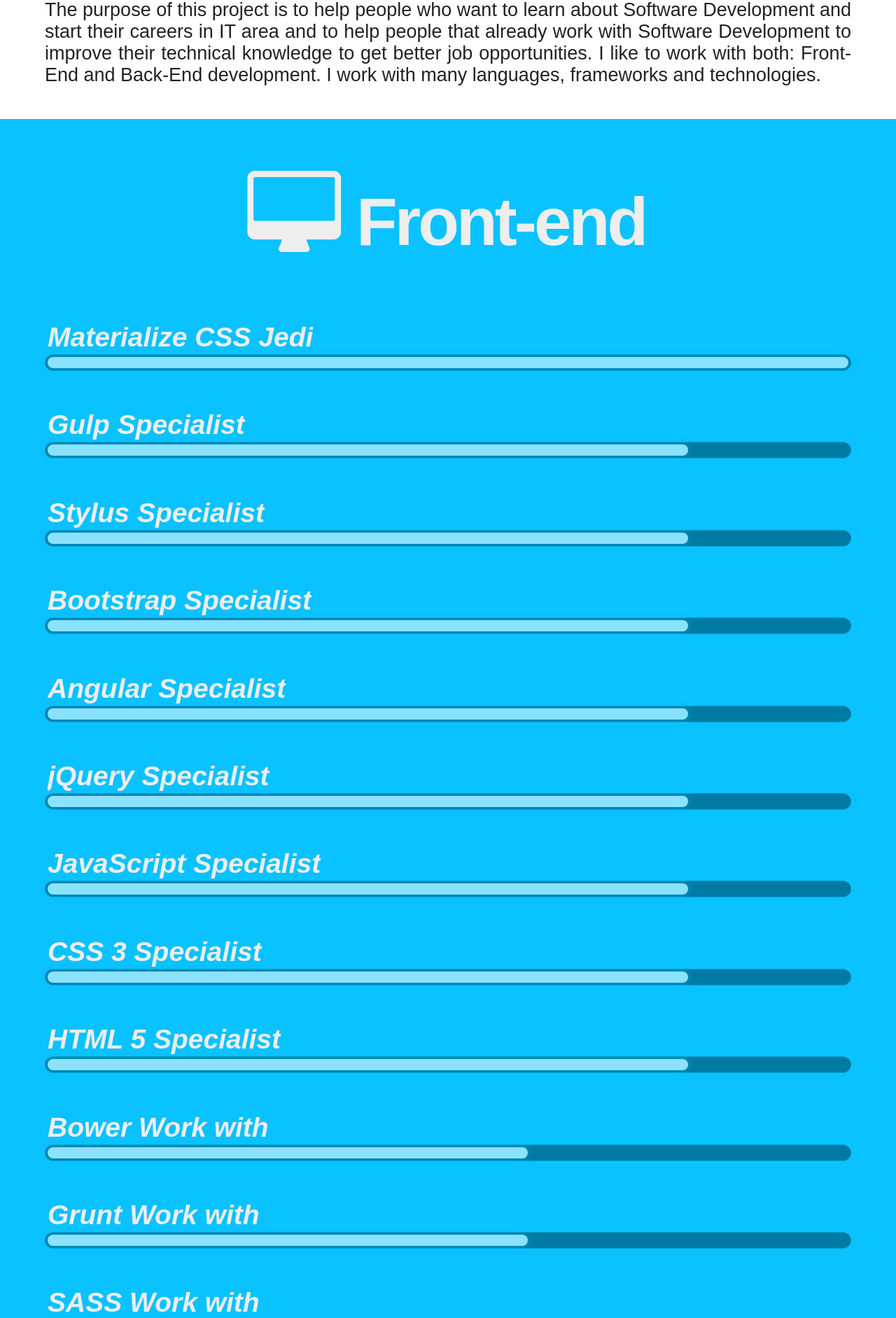
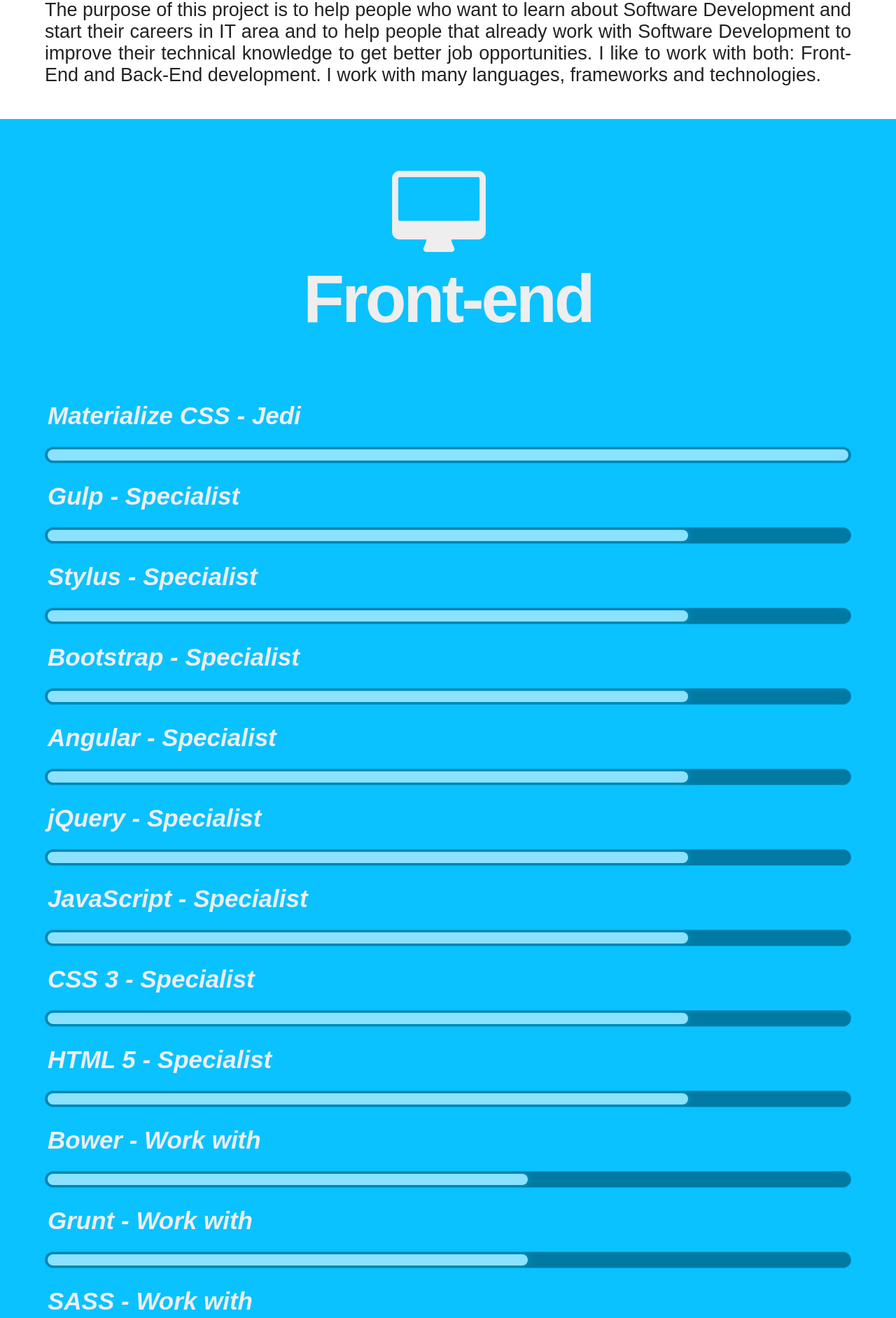
Before and after one commit to WendellAdriel/dev-curriculum, a Jekyll site: the page built from index.html, in a window 1280 px wide. Shown: the part 1564-3447 px from the top of the page at 70% size. Built offline with Jekyll 4.4.1, drawn with Linux system fonts in a browser that asks for light colours.

Commit message:
Adding ellipsis option to skill name and skill section title

```diff
--- a/css/_base.sass
+++ b/css/_base.sass
@@ -34,6 +34,12 @@
   @include respond-to(large)
     font-size: px-to-rem($section-title-font-size + $responsiveness-diff)
 
+  span
+    @include ellipsis
+
+    display: inline-block
+    width: 100%
+
   &:before
     $responsiveness-diff: 14
 
@@ -59,6 +65,7 @@
 
 .skill
   $this-radius: $skill-bar-height + ($skill-inner-bar-gap * 2)
+  $responsiveness-diff: 15
 
   @if $skill-rouded
     border-radius: px-to-rem($this-radius)
@@ -67,9 +74,16 @@
   font-weight: bolder
   height: px-to-rem($skill-bar-height)
   padding: px-to-rem($skill-inner-bar-gap)
+  position: relative
+
+  @include respond-to(large)
+    font-size: px-to-rem($skill-font-size + $responsiveness-diff)
 
   & + &
-    margin-top: px-to-em($skill-font-size * 2.6, $skill-font-size)
+    margin-top: px-to-em($skill-font-size * 3.5, $skill-font-size)
+
+    @include respond-to(medium)
+      margin-top: px-to-em($skill-font-size * 2.6, $skill-font-size)
 
   &:before
     @if $skill-rouded
@@ -81,12 +95,20 @@
     position: relative
 
   em
-    position: relative
-    top: -(px-to-em(($skill-font-size + $skill-bar-height + $skill-inner-bar-gap), $skill-font-size))
-    white-space: nowrap
-    overflow: hidden
-    text-overflow: ellipsis
-    display: inline-block
+    position: absolute
+    bottom: (px-to-em(($skill-bar-height + $skill-inner-bar-gap), $skill-font-size))
+    width: 100%
+
+    span
+      @include ellipsis
+
+      display: block
+
+      @include respond-to(medium)
+        display: inline
+
+        &:after
+          content: ' - '
 
 .default-level:before
   width: 0
--- /dev/null
+++ b/css/_tools.ellipsis.sass
@@ -0,0 +1,19 @@
+/// Mixin to clip text
+/// It's required set some width or max-width in the father element
+/// @group   Tools
+///
+/// @example sass - Usage
+///   .some-text
+///     @include ellipsis
+///
+/// @example css - Compiled
+///   .some-text {
+///     white-space: nowrap
+///     overflow: hidden
+///     text-overflow: ellipsis
+///   }
+
+@mixin ellipsis
+  white-space: nowrap
+  overflow: hidden
+  text-overflow: ellipsis
--- a/css/_variables.sass
+++ b/css/_variables.sass
@@ -27,7 +27,7 @@
 $front-end-bg-color: #0ac2ff
 
 // Skills settings
-$skill-font-size: 39px
+$skill-font-size: 20px
 $skill-bar-height: 24px
 $skill-inner-bar-gap: 3px
 $skill-rouded: true
--- a/css/main.sass
+++ b/css/main.sass
@@ -8,6 +8,7 @@
 @import '_tools.breakpoints'
 @import '_tools.clean-unit'
 @import '_tools.converters'
+@import '_tools.ellipsis'
 
 // Styles
 @import '_icons'
```
